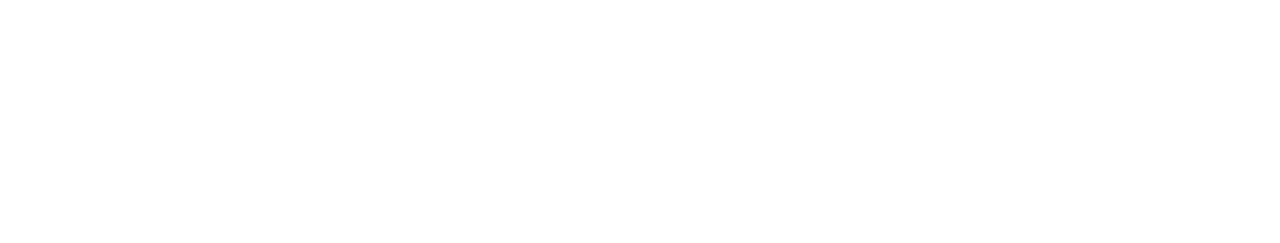
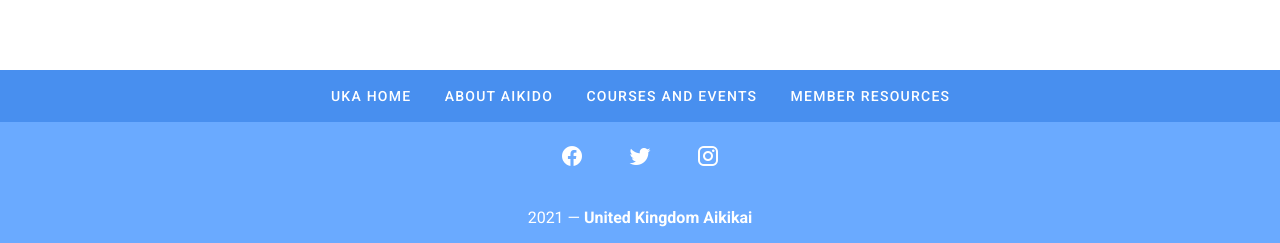
Before and after one commit to UK-Aikikai/uka-videos, a Vue app: page / in a window 1280 px wide. Shown: the part 554-797 px from the top of the page. Built offline with nearby package versions, Linux system fonts and the light colour scheme; no server answers.

Commit message:
Add footer navigation

```diff
--- a/public/index.html
+++ b/public/index.html
@@ -6,7 +6,7 @@
 
     <meta name="viewport" content="width=device-width,initial-scale=1.0">
     <link rel="icon" href="<%= BASE_URL %>favicon.ico">
-    <title><%= htmlWebpackPlugin.options.title %></title>
+    <title>United Kingdom Aikikai | Aikido Video Collection</title>
 
     <meta name="description" content="UK Aikikai videos from summer schools, seminars and courses from 1986 to date.">
     <meta name="keywords" content="aikido, uka, uk aikikai, aikikai, united kingdom aikikai">
--- a/src/App.vue
+++ b/src/App.vue
@@ -16,6 +16,54 @@
         </v-timeline>
       </v-container>
     </v-main>
+
+      <v-footer
+              color="primary lighten-1"
+              padless
+      >
+          <v-row
+                  justify="center"
+                  no-gutters
+          >
+              <v-btn
+                      v-for="(link, index) in links.site"
+                      :key="index"
+                      color="white"
+                      text
+                      rounded
+                      class="my-2"
+                      :href="link.href"
+                      target="_blank"
+              >
+                  {{ link.title }}
+              </v-btn>
+
+              <v-col
+                      class="primary lighten-2 py-4 text-center white--text"
+                      cols="12"
+              >
+                  <v-btn
+                          v-for="(social, index) in links.social"
+                          :key="index"
+                          class="mx-4 white--text"
+                          icon
+                          :href="social.href"
+                          target="_blank"
+                  >
+                      <v-icon size="24px">
+                          {{ social.icon }}
+                      </v-icon>
+                  </v-btn>
+              </v-col>
+
+              <v-col
+                      class="primary lighten-2 py-4 text-center white--text"
+                      cols="12"
+              >
+                  {{ new Date().getFullYear() }} — <strong>United Kingdom Aikikai</strong>
+              </v-col>
+          </v-row>
+      </v-footer>
   </v-app>
 </template>
 
@@ -27,6 +75,23 @@
 export default {
   name: "App",
 
+    data() {
+        return {
+            links: {
+                site: [
+                    { title: "UKA Home", href: "https://ukaikikai.org.uk/"},
+                    { title: "About Aikido", href: "https://ukaikikai.org.uk/about-aikido"},
+                    { title: "Courses and Events", href: "https://ukaikikai.org.uk/courses-and-events"},
+                    { title: "Member Resources", href: "https://ukaikikai.org.uk/member-resources"},
+                ],
+                social: [
+                    {icon: 'mdi-facebook', href: 'https://www.facebook.com/UKAikikai'},
+                    {icon: 'mdi-twitter', href: 'https://twitter.com/ukaikikai'},
+                    {icon: 'mdi-instagram', href: 'https://www.instagram.com/ukaikikai/'},
+                ]
+            }
+        };
+    },
   components: {
     VideoTimeLineItem,
     Searchbar
```
